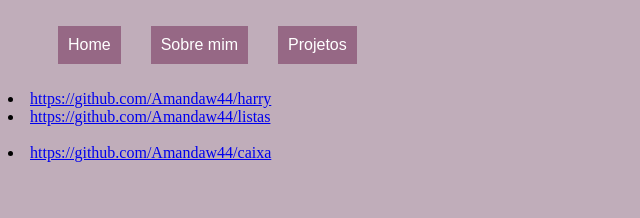
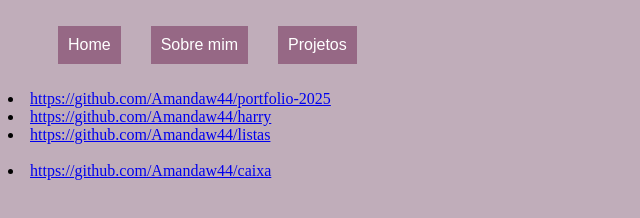
Before and after one commit to Amandaw44/portfolio-2025, a plain HTML site: page projetos.html in a window 1280 px wide. Shown: the whole page, without its empty margins (0-640 px from the left). Drawn offline with Linux system fonts and the light colour scheme.

Commit message:
Update projetos.html

```diff
--- a/projetos.html
+++ b/projetos.html
@@ -52,6 +52,7 @@
         <li><a href="sobre.html">Sobre mim</a></li>
         <li><a href="projetos.html">Projetos</a></li>
     </ul>
+    <li><a href="https://github.com/Amandaw44/portfolio-2025">https://github.com/Amandaw44/portfolio-2025</a></li>
         <li><a href="https://github.com/Amandaw44/harry">https://github.com/Amandaw44/harry</a></li>
 
 
```
